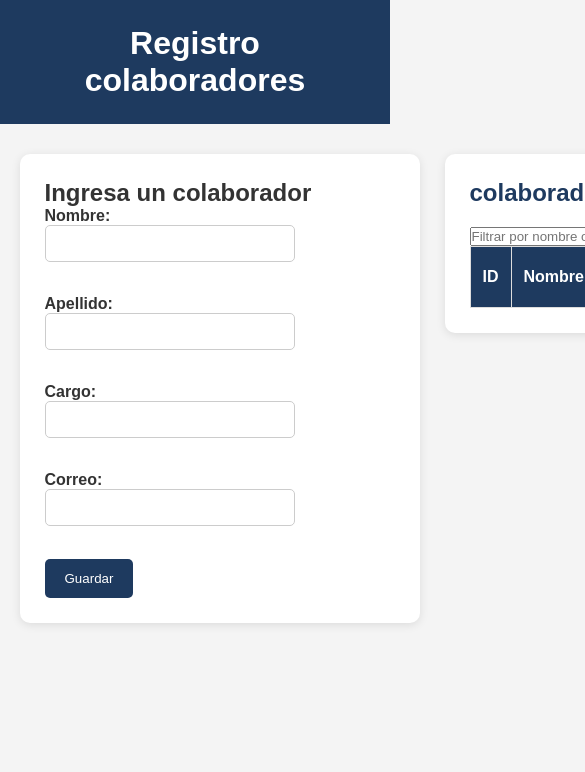
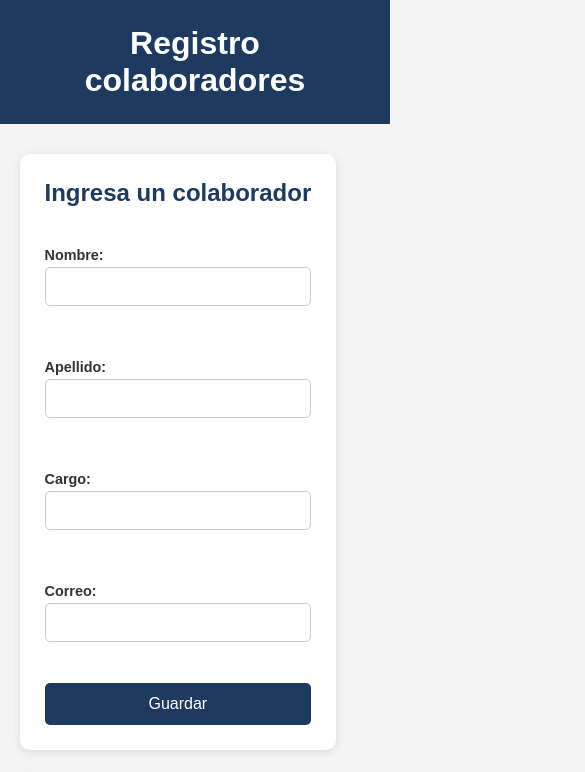
Before and after one commit to RodrigoRodriguezG/EvS2, a plain HTML site: page index.html in a window 390 px wide. Shown: the top 772 px of the page, 585 px wide, since content can reach past the window. Drawn offline with Linux system fonts and the light colour scheme.

Commit message:
fix: se acomoda el css para que quede bien con los cambios del del funcionamiento

```diff
--- a/styles.css
+++ b/styles.css
@@ -1,22 +1,19 @@
-/* Reset básico */
 * {
     margin: 0;
     padding: 0;
     box-sizing: border-box;
 }
 
-/* Estructura general */
 body {
     font-family: Arial, Helvetica, sans-serif;
     background-color: #f4f4f4;
     color: #333;
-
     min-height: 100vh;
     display: flex;
     flex-direction: column;
 }
 
-/* Header */
+/* HEADER */
 header {
     background-color: #1e3a5f;
     color: white;
@@ -24,41 +21,32 @@ header {
     padding: 25px;
 }
 
-.div-titulo h1 {
-    font-size: 32px;
-}
-
-/* Main */
+/* MAIN */
 main {
     width: 90%;
     max-width: 1200px;
     margin: 30px auto;
-
     flex: 1;
-
     display: flex;
     gap: 25px;
     align-items: flex-start;
 }
 
-
-/* Formulario */
+/* FORMULARIO */
 .div-form {
     background-color: white;
     padding: 25px;
     border-radius: 10px;
-
     box-shadow: 0px 2px 10px rgba(0,0,0,0.1);
-
     width: 400px;
+    flex-shrink: 0;
 }
 
-.container h2 {
+.div-form h2 {
     margin-bottom: 20px;
     color: #1e3a5f;
 }
 
-/* Divs del formulario */
 .div-nombre,
 .div-apellido,
 .div-cargo,
@@ -66,100 +54,138 @@ main {
     margin-bottom: 15px;
 }
 
-/* Labels */
 form label {
-    display: inline-block;
-    width: 100px;
+    display: block;
     font-weight: bold;
+    margin-bottom: 4px;
+    font-size: 0.9rem;
 }
 
-/* Inputs */
 form input {
-    width: 250px;
+    width: 100%;
     padding: 10px;
-
     border: 1px solid #ccc;
     border-radius: 5px;
-
     outline: none;
+    font-size: 0.95rem;
+    transition: border-color 0.2s;
 }
 
-/* Efecto al seleccionar input */
 form input:focus {
     border-color: #1e3a5f;
 }
 
-/* Botón */
+/* ERRORES */
+[id^="error-"] {
+    font-size: 1rem;
+    color: #c0392b;
+    margin-bottom: 4px;
+    min-height: 1rem;
+}
+
+/* BOTÓN */
 #boton-guardar {
     background-color: #1e3a5f;
     color: white;
-
     border: none;
     padding: 12px 20px;
-
     border-radius: 5px;
     cursor: pointer;
-
-    transition: 0.3s;
+    width: 100%;
+    font-size: 1rem;
+    margin-top: 8px;
+    transition: background-color 0.2s;
 }
 
-/* Hover botón */
 #boton-guardar:hover {
     background-color: #29527a;
 }
 
-/* Tabla */
+/* TABLA */
 .panel-tabla {
     background-color: white;
     padding: 25px;
-
     border-radius: 10px;
-
     box-shadow: 0px 2px 10px rgba(0,0,0,0.1);
-
     flex: 1;
 }
 
 .panel-tabla h2 {
-    margin-bottom: 20px;
+    margin-bottom: 15px;
     color: #1e3a5f;
 }
 
-/* Tabla */
+/* FILTRO */
+#busqueda {
+    width: 100%;
+    padding: 10px;
+    border: 1px solid #ccc;
+    border-radius: 5px;
+    outline: none;
+    font-size: 0.9rem;
+    margin-bottom: 15px;
+    transition: border-color 0.2s;
+}
+
+#busqueda:focus {
+    border-color: #1e3a5f;
+}
+
 table {
     width: 100%;
     border-collapse: collapse;
 }
 
-/* Encabezado tabla */
 thead {
     background-color: #1e3a5f;
     color: white;
 }
 
-/* Celdas */
-th,
-td {
+th, td {
     padding: 12px;
     border: 1px solid #ddd;
     text-align: left;
 }
 
-/* Filas alternadas */
 tbody tr:nth-child(even) {
     background-color: #f2f2f2;
 }
 
-/* Hover filas */
 tbody tr:hover {
     background-color: #dfe9f3;
 }
 
-/* Footer */
+/* BOTÓN ELIMINAR */
+tbody button {
+    background-color: transparent;
+    border: 1px solid #c0392b;
+    color: #c0392b;
+    padding: 4px 10px;
+    border-radius: 4px;
+    cursor: pointer;
+    font-size: 0.8rem;
+    transition: background-color 0.2s, color 0.2s;
+}
+
+tbody button:hover {
+    background-color: #c0392b;
+    color: white;
+}
+
+/* FOOTER */
 footer {
     background-color: #1e3a5f;
     color: white;
-
     text-align: center;
     padding: 20px;
 }
+
+/* RESPONSIVE */
+@media (max-width: 768px) {
+    main {
+        flex-direction: column;
+    }
+    .div-form {
+        width: 100%;
+    }
+}
```
